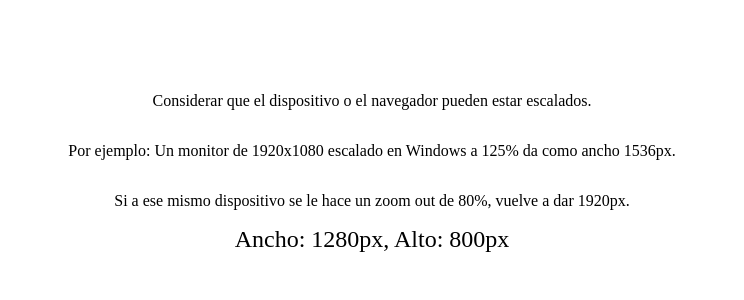
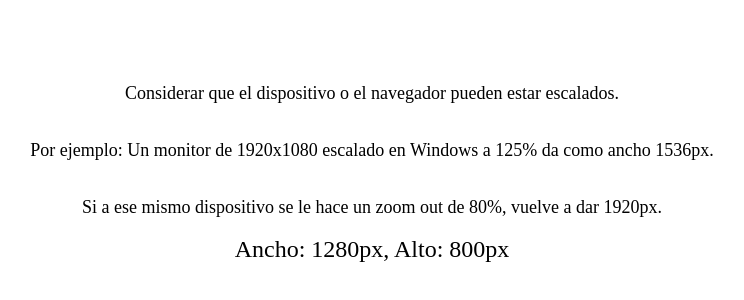
Before and after one commit to martinvarela206/dimensiones-web, a plain HTML site: page index.html in a window 1280 px wide. Shown: the part 236-536 px from the top of the page, without its empty margins (268-1012 px from the left). Drawn offline with Linux system fonts and the light colour scheme.

Commit message:
Centrado texto y aumentado letra.

```diff
--- a/index.html
+++ b/index.html
@@ -15,6 +15,10 @@
         }
         #dimension {
             font-size: 24px;
+            text-align: center;
+        }
+        p {
+            font-size: 18px;
             text-align: center;
         }
     </style>
```
